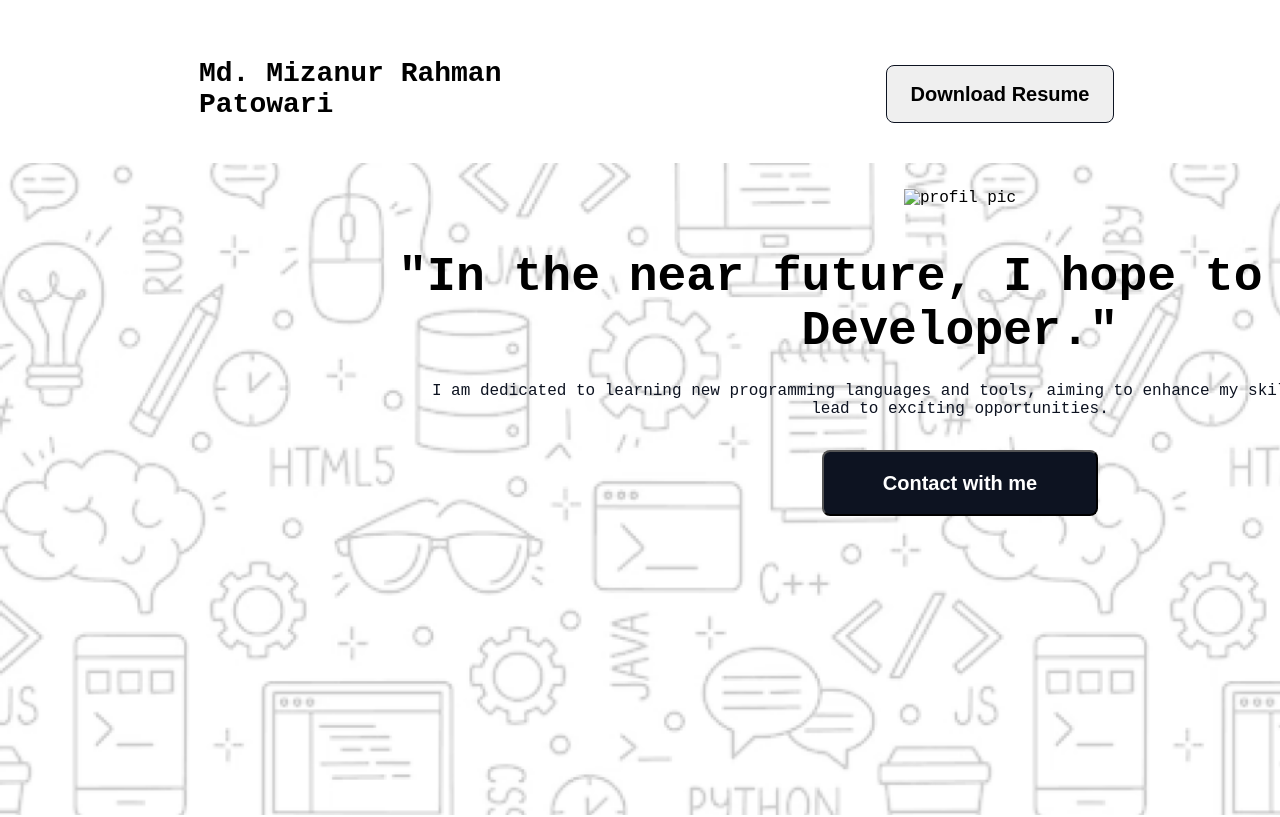
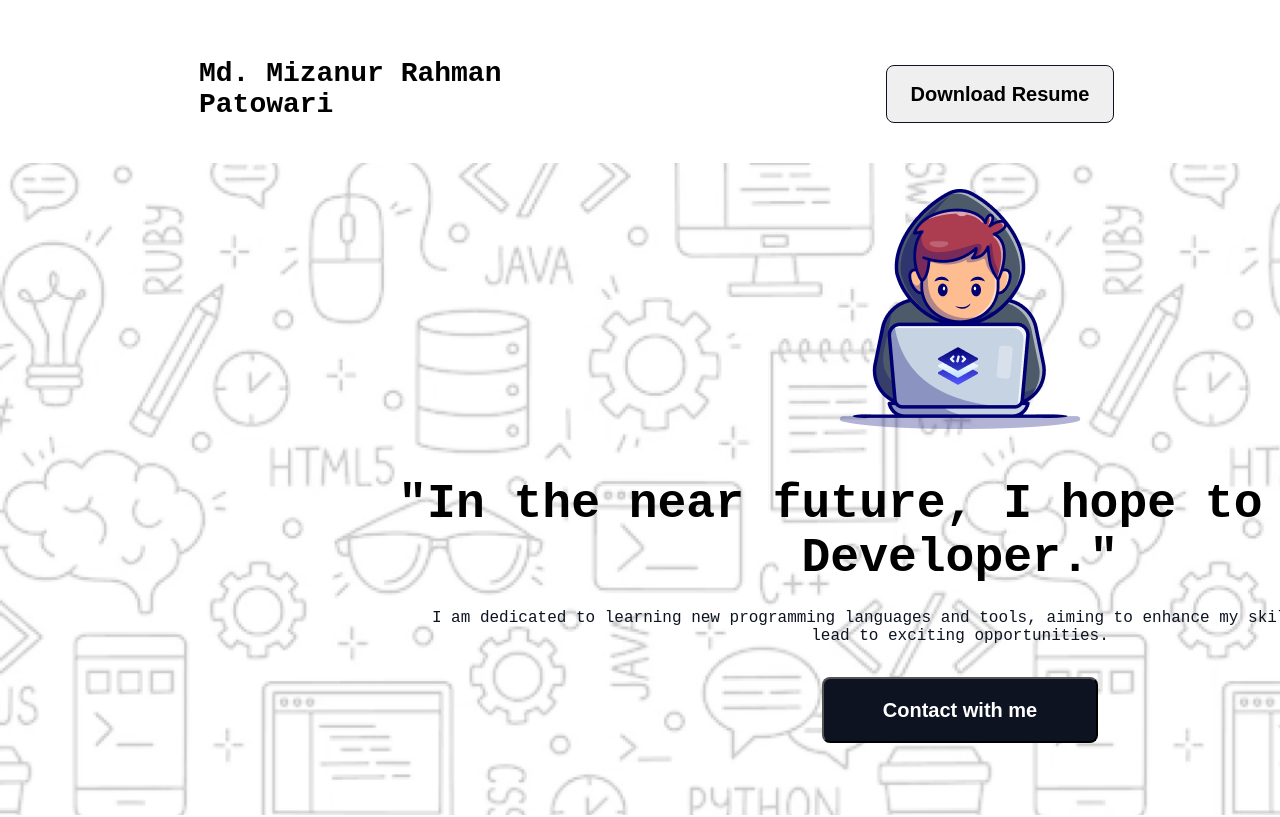
Before and after one commit to MdMizanAslam/a7-mod, a plain HTML site: page index.html in a window 1280 px wide. Shown: the top 817 px of the page. Drawn offline with Linux system fonts and the light colour scheme; the site is published under a folder, as on GitHub Pages, so addresses that start at the root find nothing; a web font is replaced by a local one.

Commit message:
3rd step

```diff
--- a/index.html
+++ b/index.html
@@ -17,7 +17,7 @@
         <div class="cover-pic">
 
             <div class="profil-pic">
-               <img src="/assets/Group.png" alt="profil pic">
+               <img src="./assets/Group.png" alt="profil pic">
             </div>
 
             <h1 class="cover-h1">"In the near future, I hope to become a<br>Developer."</h1>
```
